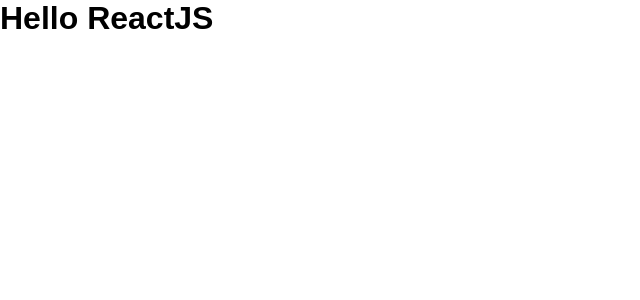
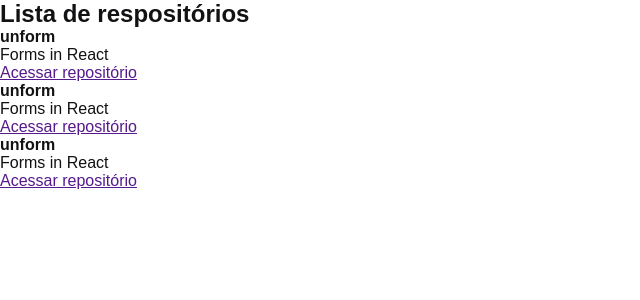
Before and after one commit to marcosmpar/01-github-explorer-, a React app: page / in a window 1280 px wide. Shown: the top 300 px of the page, without its empty margins (0-640 px from the left). Built offline with nearby package versions, Linux system fonts and the light colour scheme.

Commit message:
primeiro component react

```diff
--- a/src/App.jsx
+++ b/src/App.jsx
@@ -1,5 +1,6 @@
+import { RepositoryList } from './components/RepositoryList'
 import './styles/global.scss'
 
 export function App (){
-    return <h1>Hello ReactJS</h1>
+    return <RepositoryList />
 }
--- /dev/null
+++ b/src/components/RepositoryList.jsx
@@ -0,0 +1,33 @@
+export function RepositoryList(){
+    return (
+        <section className="respository-list">
+            <h1>Lista de respositórios</h1>
+            <ul>
+                <li>
+                    <strong>unform</strong>
+                    <p>Forms in React</p>
+
+                    <a href="">
+                        Acessar repositório
+                    </a>
+                </li>
+                <li>
+                    <strong>unform</strong>
+                    <p>Forms in React</p>
+
+                    <a href="">
+                        Acessar repositório
+                    </a>
+                </li>
+                <li>
+                    <strong>unform</strong>
+                    <p>Forms in React</p>
+
+                    <a href="">
+                        Acessar repositório
+                    </a>
+                </li>
+            </ul>
+        </section>
+    )
+}
--- a/src/styles/global.scss
+++ b/src/styles/global.scss
@@ -5,5 +5,6 @@
 }
 
 body {
-    font-family: Arial, Helvetica, sans-serif
+    font-family: Arial, Helvetica, sans-serif;
+    color: #121214
 }
```
